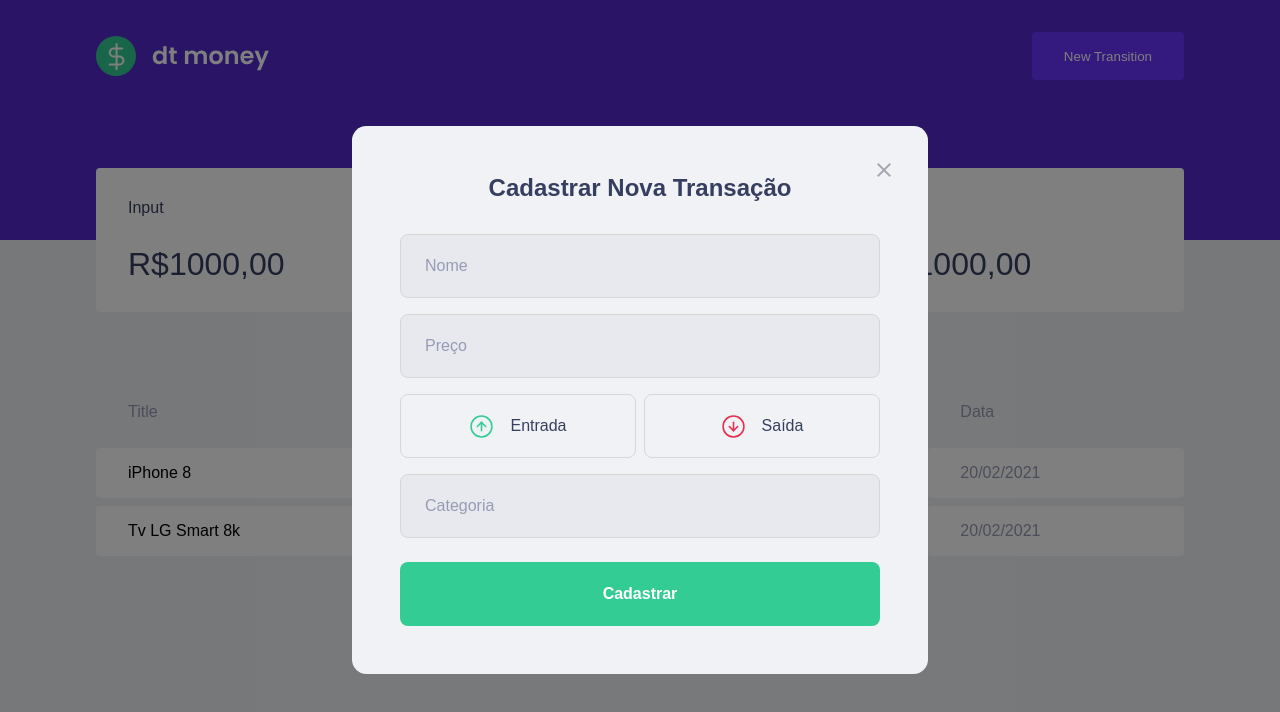
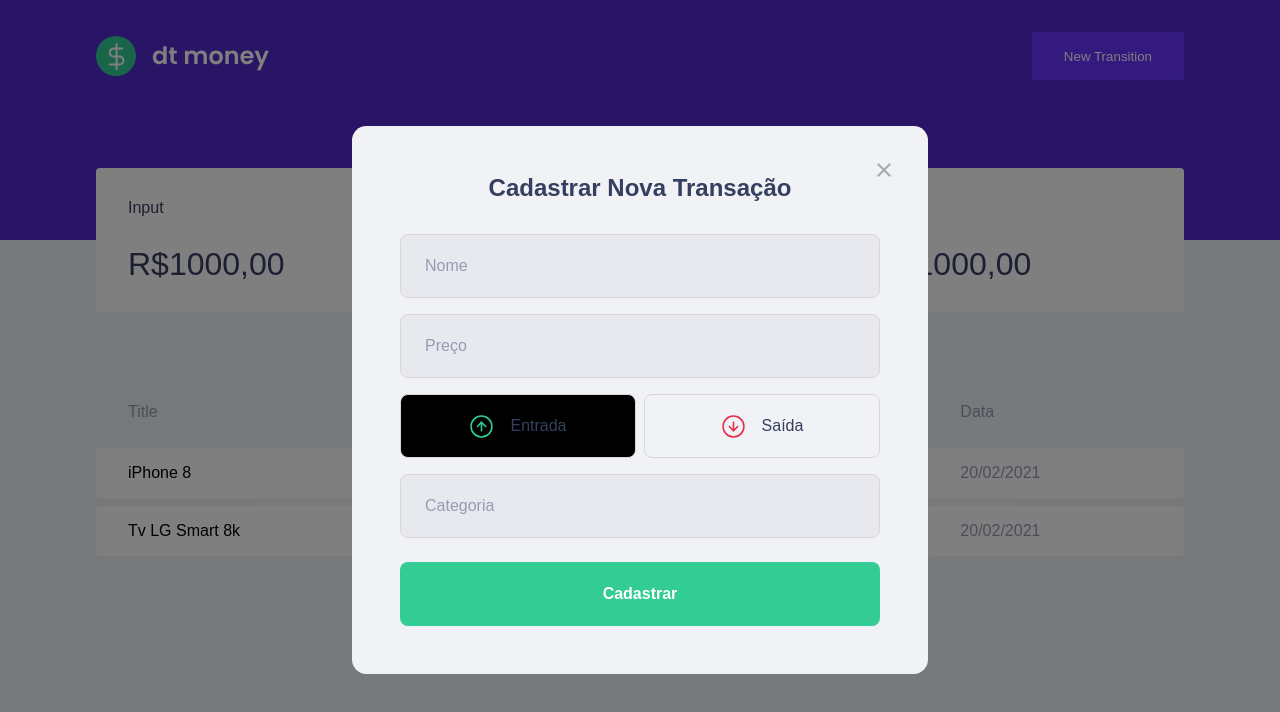
Before and after one commit to tmz81/dtmoney, a React (Vite) app: page / in a window 1280 px wide. Both pictures are taken after a click on the button "New Transition". Shown: the top 712 px of the page. Built offline with nearby package versions, Linux system fonts and the light colour scheme; no server answers; what miragejs would draw is missing.

Commit message:
selected button marking

```diff
--- a/src/components/newTransaction/index.tsx
+++ b/src/components/newTransaction/index.tsx
@@ -1,8 +1,9 @@
 import Modal from "react-modal";
-import { Container, TransactionTypeContainer } from "./style";
+import { Container, TransactionTypeContainer, BoxButtons } from "./style";
 import imgCloseModal from "../../assets/fechar.svg"
 import imgInput from "../../assets/entradas.svg";
 import imgOutput from "../../assets/saidas.svg";
+import { useState } from "react";
 
 interface NewTransactionProps {
   isOpen: boolean;
@@ -10,6 +11,8 @@ interface NewTransactionProps {
 }
 
 export function NewTransaction({ isOpen, onRequestClose } : NewTransactionProps){
+  const [type, setType] = useState('deposit');
+
   return (
     <Modal
       isOpen={isOpen}
@@ -28,14 +31,22 @@ export function NewTransaction({ isOpen, onRequestClose } : NewTransactionProps)
             placeholder="Preço"
           />
           <TransactionTypeContainer>
-            <button type="button">
+            <BoxButtons
+              type="button"
+              onClick={() => {setType('deposit');}}
+              isActive={type === 'deposit'}
+            >
               <img src={imgInput} alt="Entrada" />
               <span>Entrada</span>
-            </button>
-            <button type="button">
+            </BoxButtons>
+            <BoxButtons
+              type="button"
+              onClick={() => {setType('withdraw');}}
+              isActive={type === 'withdraw'}
+            >
               <img src={imgOutput} alt="Saida" />
               <span>Saída</span>
-            </button>
+            </BoxButtons>
           </TransactionTypeContainer>
           <input placeholder="Categoria"/>
           <button type="submit">
--- a/src/components/newTransaction/style.ts
+++ b/src/components/newTransaction/style.ts
@@ -58,13 +58,18 @@ export const TransactionTypeContainer = styled.div`
   grid-template-columns: 1fr 1fr;
   margin: 1rem 0;
   gap: 0.5rem;
+`;
 
-  button {
-    height: 4rem;
+interface BoxButtonsProps {
+  isActive: boolean;
+}
+
+export const BoxButtons = styled.button<BoxButtonsProps>`
+  height: 4rem;
     border: 1px solid #d7d7d7;
     border-radius: 0.50rem;
 
-    background: transparent;
+    background: ${(props) => props.isActive ? '#000' : 'transparent'};
 
     display: flex;
     align-items: center;
@@ -87,5 +92,4 @@ export const TransactionTypeContainer = styled.div`
       margin-left: 1rem;
       color: var(--text-title);
     }
-  }
 `;
```
